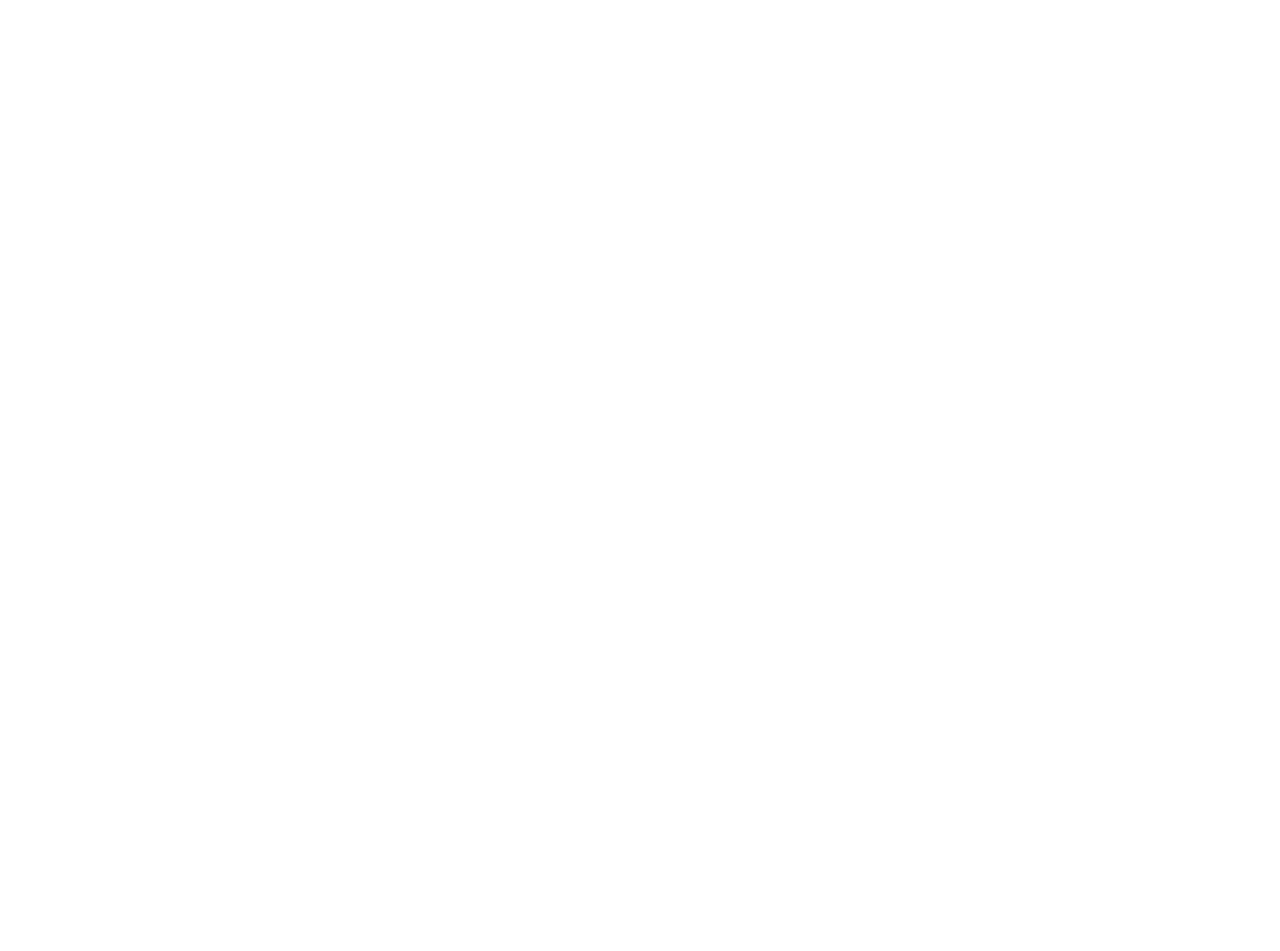
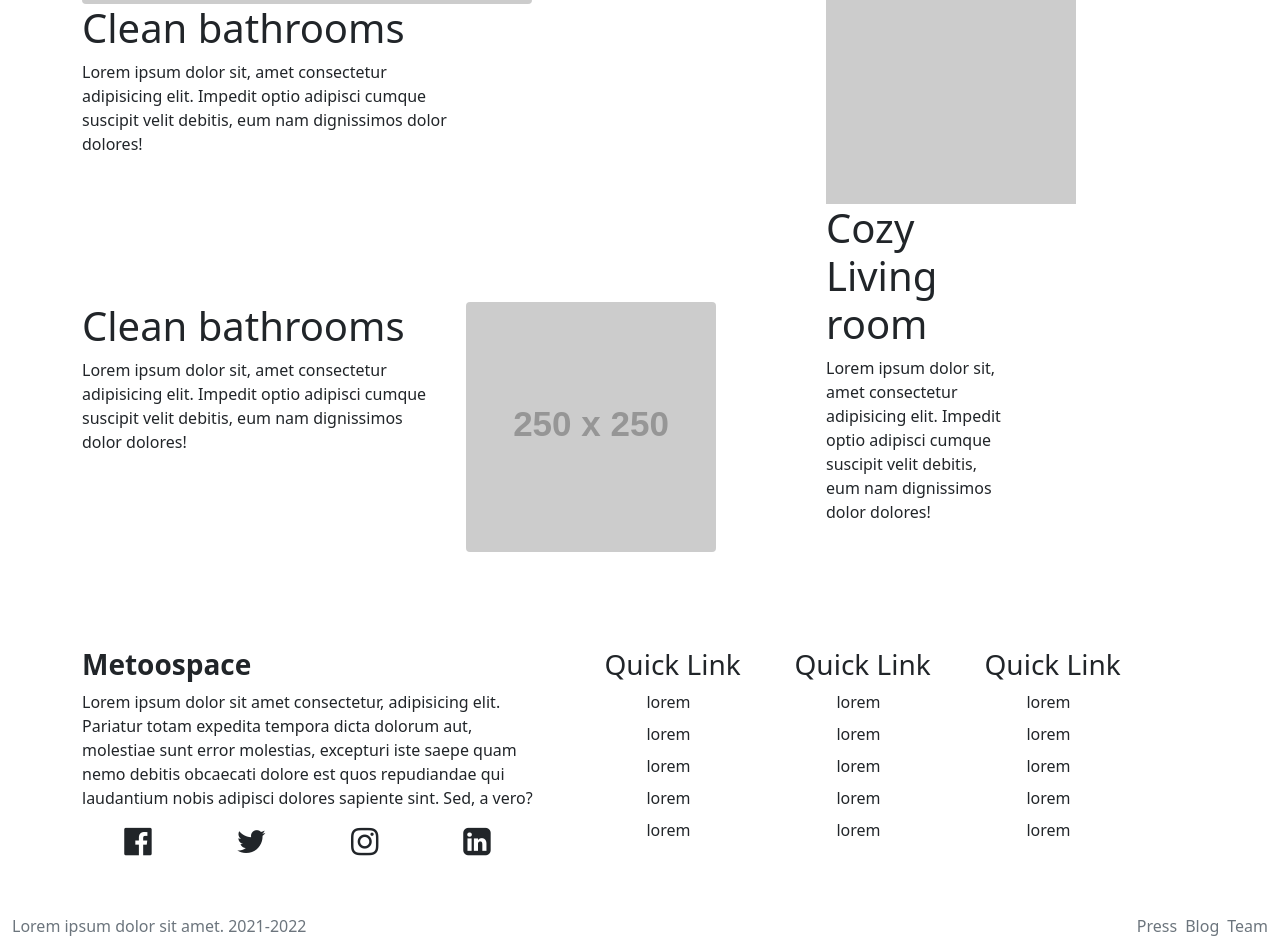
Before and after one commit to cantutar/cheffyUs, a React (Create React App) app: page / in a window 1280 px wide. Shown: the part 5720-6671 px from the top of the page. Before the commit the page ends 5330 px from the top, so only its background shows below. Built offline with nearby package versions, Linux system fonts and the light colour scheme.

Commit message:
desktop fin

```diff
--- a/src/App.js
+++ b/src/App.js
@@ -1,8 +1,10 @@
+import Footer from "./components/Footer/Footer";
 import Navi from "./components/Navbar/Navi";
 // import Wrapper from "./components/Wrapper/Wrapper";
 import About from "./Sections/About/About";
 import Explore from "./Sections/Explore/Explore";
 import Hero from "./Sections/Hero/Hero";
+import InfoSection from "./Sections/infoSection/infoSection";
 import Room from "./Sections/Rooms/Room";
 import WeAre from "./Sections/WeAre/WeAre";
 
@@ -17,6 +19,8 @@ function App() {
       <Explore />
       <Room />
       <WeAre />
+      <InfoSection />
+      <Footer />
     </div>
   );
 }
--- /dev/null
+++ b/src/components/Footer/Footer.js
@@ -0,0 +1,131 @@
+import classes from "./Footer.module.css";
+
+export default function Footer(props) {
+  return (
+    <>
+      <footer>
+        <div className="container-fluid">
+          <div className="container">
+            <div className="row mt-3">
+              <div className="col-5">
+                <h6 className="fs-3 fw-bold">Metoospace</h6>
+                <p>
+                  Lorem ipsum dolor sit amet consectetur, adipisicing elit.
+                  Pariatur totam expedita tempora dicta dolorum aut, molestiae
+                  sunt error molestias, excepturi iste saepe quam nemo debitis
+                  obcaecati dolore est quos repudiandae qui laudantium nobis
+                  adipisci dolores sapiente sint. Sed, a vero?
+                </p>
+                <div className="d-flex justify-content-around">
+                  <i
+                    className={`fa fa-facebook-official text-dark fa-2x ${classes.facebook}`}
+                  />
+                  <i
+                    className={`fa fa-twitter text-dark fa-2x ${classes.twitter}`}
+                  />
+                  <i
+                    className={`fa fa-instagram text-dark fa-2x ${classes.instagram}`}
+                  />
+                  <i
+                    className={`fa fa-linkedin-square text-dark fa-2x ${classes.linked}`}
+                  />
+                </div>
+              </div>
+              <div className="col-6 mb-3 mx-auto">
+                <div className="row">
+                  <div className="col">
+                    <h3>Quick Link</h3>
+                    <ul className="nav flex-column">
+                      <li className={`nav-item mb-2 ${classes.navItem}`}>
+                        lorem
+                      </li>
+                      <li className={`nav-item mb-2 ${classes.navItem}`}>
+                        lorem
+                      </li>
+                      <li className={`nav-item mb-2 ${classes.navItem}`}>
+                        lorem
+                      </li>
+                      <li className={`nav-item mb-2 ${classes.navItem}`}>
+                        lorem
+                      </li>
+                      <li className={`nav-item mb-2 ${classes.navItem}`}>
+                        lorem
+                      </li>
+                    </ul>
+                  </div>
+                  <div className="col">
+                    <h3>Quick Link</h3>
+                    <ul className="nav flex-column">
+                      <li className={`nav-item mb-2 ${classes.navItem}`}>
+                        lorem
+                      </li>
+                      <li className={`nav-item mb-2 ${classes.navItem}`}>
+                        lorem
+                      </li>
+                      <li className={`nav-item mb-2 ${classes.navItem}`}>
+                        lorem
+                      </li>
+                      <li className={`nav-item mb-2 ${classes.navItem}`}>
+                        lorem
+                      </li>
+                      <li className={`nav-item mb-2 ${classes.navItem}`}>
+                        lorem
+                      </li>
+                    </ul>
+                  </div>
+                  <div className="col">
+                    <h3>Quick Link</h3>
+                    <ul className="nav flex-column">
+                      <li className={`nav-item mb-2 ${classes.navItem}`}>
+                        lorem
+                      </li>
+                      <li className={`nav-item mb-2 ${classes.navItem}`}>
+                        lorem
+                      </li>
+                      <li className={`nav-item mb-2 ${classes.navItem}`}>
+                        lorem
+                      </li>
+                      <li className={`nav-item mb-2 ${classes.navItem}`}>
+                        lorem
+                      </li>
+                      <li className={`nav-item mb-2 ${classes.navItem}`}>
+                        lorem
+                      </li>
+                    </ul>
+                  </div>
+                </div>
+              </div>
+            </div>
+          </div>
+          <div className="row pt-5">
+            <div className="d-flex justify-content-between">
+              <p className="text-muted">
+                Lorem ipsum dolor sit amet. 2021-2022
+              </p>
+              <div className="">
+                <a
+                  href="http://"
+                  className="mx-auto text-decoration-none text-muted"
+                >
+                  Press
+                </a>
+                <a
+                  href="http://"
+                  className="mx-2 text-decoration-none text-muted"
+                >
+                  Blog
+                </a>
+                <a
+                  href="http://"
+                  className="mx-auto text-decoration-none text-muted"
+                >
+                  Team
+                </a>
+              </div>
+            </div>
+          </div>
+        </div>
+      </footer>
+    </>
+  );
+}
--- /dev/null
+++ b/src/components/Footer/Footer.module.css
@@ -0,0 +1,17 @@
+.navItem {
+  background-color: transparent !important;
+  border: 0 !important;
+}
+
+.facebook:hover {
+  color: #2f55a4 !important;
+}
+.twitter:hover {
+  color: #1da1f2 !important;
+}
+.instagram:hover {
+  color: #833ab4 !important;
+}
+.linked:hover {
+  color: #0072b1 !important;
+}
--- a/src/components/RoomCard/RoomCard.js
+++ b/src/components/RoomCard/RoomCard.js
@@ -1,4 +1,17 @@
 export default function RoomCard(props) {
+  Array(6).fill(
+    <>
+      <input
+        type="checkbox"
+        className="btn-check"
+        id="btncheck1"
+        autoComplete="off"
+      />
+      <label className="btn btn-outline-secondary" htmlFor="btncheck1">
+        Checkbox 1
+      </label>
+    </>
+  );
   return (
     <>
       <div className="col-md-4">
@@ -61,6 +74,15 @@ export default function RoomCard(props) {
               <label className="btn btn-outline-secondary" htmlFor="btncheck5">
                 Checkbox 5
               </label>
+              <input
+                type="checkbox"
+                className="btn-check"
+                id="btncheck6"
+                autoComplete="off"
+              />
+              <label className="btn btn-outline-secondary" htmlFor="btncheck5">
+                Checkbox 6
+              </label>
             </>
             <div className="row pt-2">
               <div className="col">
--- /dev/null
+++ b/src/sections/infoSection/infoSection.js
@@ -0,0 +1,66 @@
+// import Wrapper from "../../components/Wrapper/Wrapper";
+import classes from "./infoSection.module.css";
+
+export default function InfoSection(props) {
+  return (
+    <>
+      <div className="container mb-5 pb-5">
+        <div className="row text-center">
+          <h1 className="display-1 fw-bold">Enjoy Your vacation</h1>
+          <p>Lorem ipsum dolor sit amet consectetur adipisicing.</p>
+        </div>
+        <div className={`${classes.grid}`}>
+          <div className={classes.place1}>
+            <div className="col-md-6">
+              <img
+                src="https://via.placeholder.com/450x250"
+                alt=""
+                className="rounded"
+              />
+              <h1>Clean bathrooms</h1>
+              <p>
+                Lorem ipsum dolor sit, amet consectetur adipisicing elit.
+                Impedit optio adipisci cumque suscipit velit debitis, eum nam
+                dignissimos dolor dolores!
+              </p>
+            </div>
+          </div>
+          <div className={classes.place2}>
+            <div className="pt-3">
+              <div className="row">
+                <div className="col">
+                  <h1>Clean bathrooms</h1>
+                  <p>
+                    Lorem ipsum dolor sit, amet consectetur adipisicing elit.
+                    Impedit optio adipisci cumque suscipit velit debitis, eum
+                    nam dignissimos dolor dolores!
+                  </p>
+                </div>
+                <div className="col">
+                  <img
+                    src="https://via.placeholder.com/250x250"
+                    alt=""
+                    className="rounded"
+                  />
+                </div>
+              </div>
+            </div>
+          </div>
+          <div className={classes.place3}>
+            <div className="col-md-6">
+              <div className="">
+                <img src="https://via.placeholder.com/250x450" alt="" />
+                <h1>Cozy Living room</h1>
+                <p>
+                  Lorem ipsum dolor sit, amet consectetur adipisicing elit.
+                  Impedit optio adipisci cumque suscipit velit debitis, eum nam
+                  dignissimos dolor dolores!
+                </p>
+              </div>
+            </div>
+          </div>
+        </div>
+      </div>
+    </>
+  );
+}
--- /dev/null
+++ b/src/sections/infoSection/infoSection.module.css
@@ -0,0 +1,19 @@
+.grid {
+  display: grid;
+  grid-template-columns: 2fr 1fr;
+  grid-template-rows: 2fr 1fr;
+  gap: 0px 0px;
+  grid-auto-flow: row;
+  grid-template-areas:
+    "place1 place3"
+    "place2 place3";
+}
+.place1 {
+  grid-area: place1;
+}
+.place2 {
+  grid-area: place2;
+}
+.place3 {
+  grid-area: place3;
+}
```
